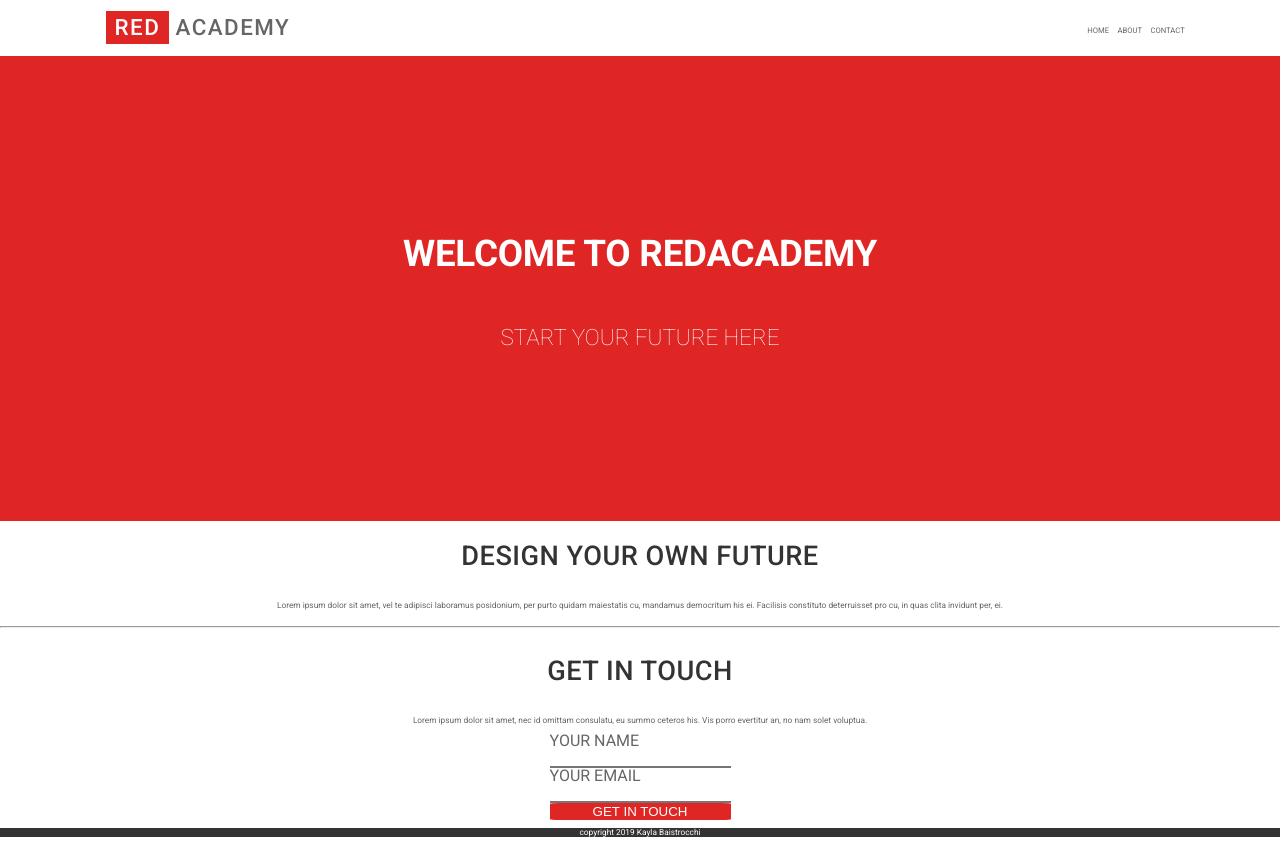
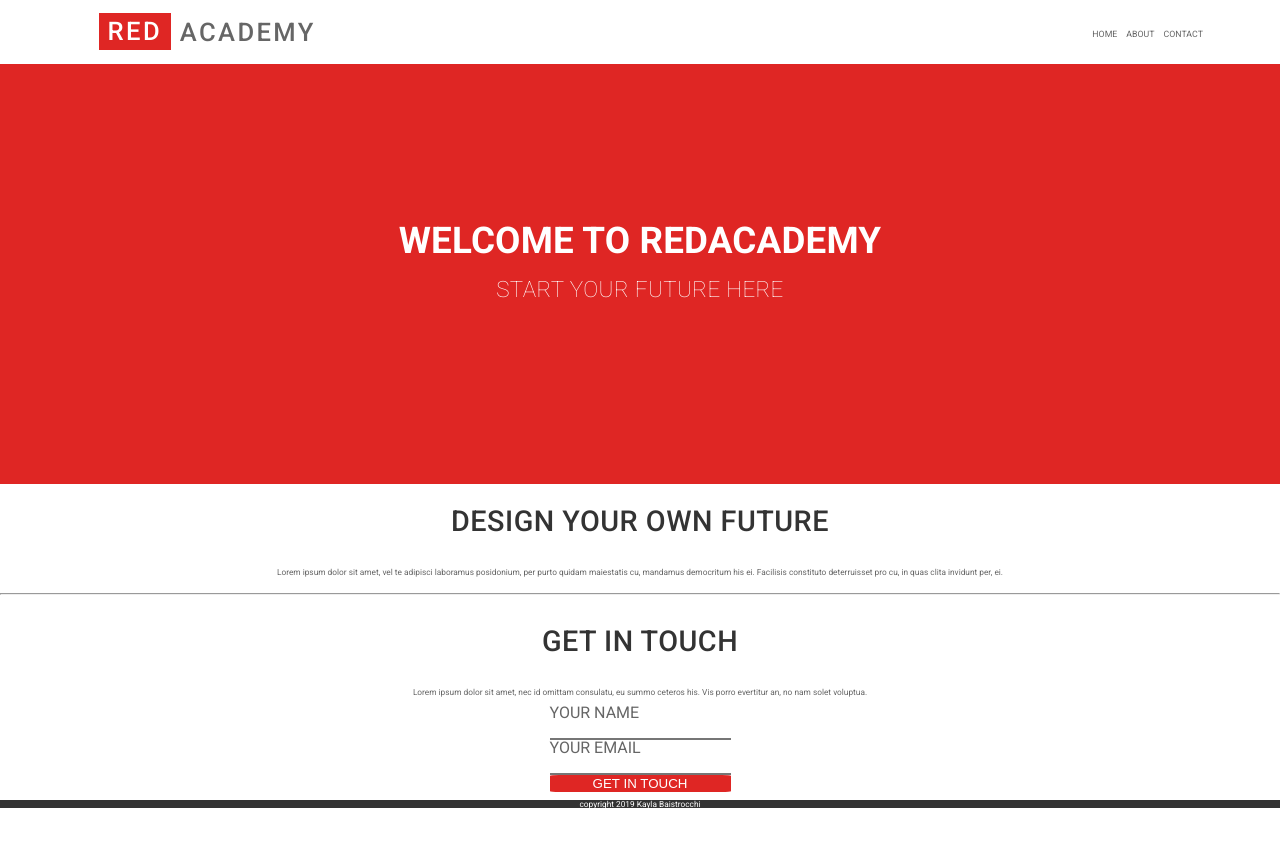
Before and after one commit to kbaistrocchi/RedAcademy-HTML-CSS-Quiz, a plain HTML site: page index.html in a window 1280 px wide. After the commit the page ends 816 px from the top, so only its background shows below. Drawn offline with Linux system fonts and the light colour scheme.

Commit message:
Refined font sizing
Used overlay to refine font-sizing and spacing to match mockup.

```diff
--- a/index.html
+++ b/index.html
@@ -23,7 +23,7 @@
     <main>
         <section id="banner">
             <h1>Welcome to Redacademy</h1>
-            <h3>Start your future here</h3>
+            <h4>Start your future here</h4>
         </section>
 
         <section id="about">
--- a/stylesheet.css
+++ b/stylesheet.css
@@ -10,24 +10,24 @@ body {
     margin: 0;
 }
 
-h1, h2, h3 {
+h1, h2, h3, h4 {
     text-transform: uppercase;
     color: #333;
 }
 
 h1 {
     font-size: 2.3rem;
-    letter-spacing: -0.015rem;
+    letter-spacing: 0.01rem;
 }
 
 h2 {
-    font-size: 1.7rem;
+    font-size: 1.8rem;
     font-weight: 500;
     letter-spacing: 0.03rem;
 }
 
 h3 {
-    font-size: 1.4rem;
+    font-size: 1.6rem;
 }
 
 p {
@@ -45,32 +45,32 @@ header {
     text-transform: uppercase;
     color: #666;
     width: 100%;
-    height: 3.5em;
+    height: 4em;
     line-height: 0.5;
 }
 
 #logo_area {
-    margin-left: 8.3%;
+    margin-left: 7.7%;
     max-width: 100%;
 }
 
 header h3 {
     color: #666;
     font-weight: 500;
-    letter-spacing: 0.09rem;
+    letter-spacing: 0.15rem;
     white-space: nowrap;
 }
 
 .logo-red {
     background-color: #DF2624;
     color: #fff;
-    padding: 2% 5%;
+    padding: 1.7% 4.5%;
 }
 
 nav {
     margin-top: auto;
     margin-bottom: auto;
-    margin-right: 8.3%;
+    margin-right: 7%;
     /* max-width: 100%; */
 }
 
@@ -82,7 +82,7 @@ ul {
 
 ul li {
     display: inline-block;
-    font-size: 0.48rem;
+    font-size: 0.55rem;
     padding: 0 2.5%;
 }
 
@@ -95,16 +95,20 @@ ul li {
     flex-direction: column;
     justify-content: flex-start;
     align-items: center;
-    padding: 11.7% 0;
+    padding: 10% 0 12% 0;
 }
 
 #banner h1 {
     color: #FFF;
+    margin-bottom: 0.5em;
 }
 
-#banner h3 {
+#banner h4 {
     color: #FFF;
     font-weight: 100;
+    font-size: 1.4rem;
+    letter-spacing: 0.025rem;
+    margin-top: 0;
 }
 
 /* About Section */
```
